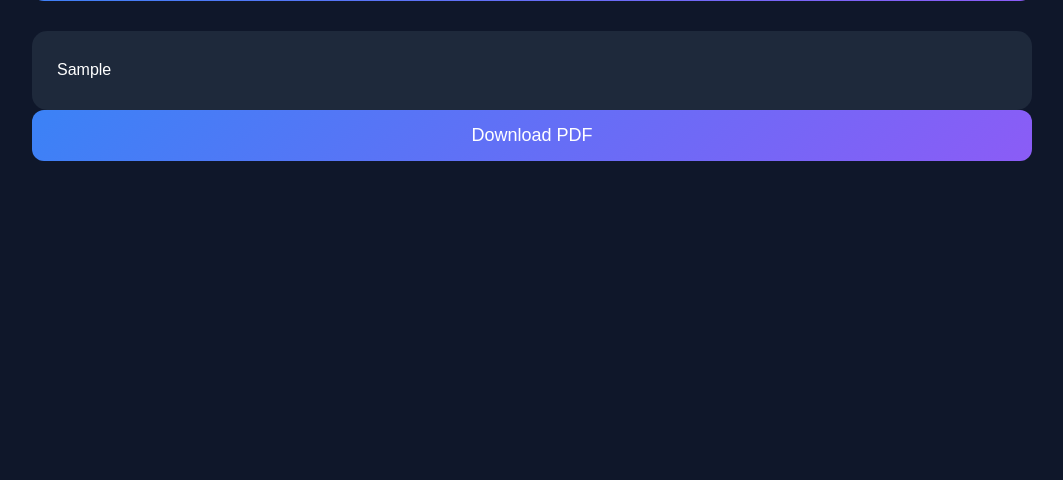
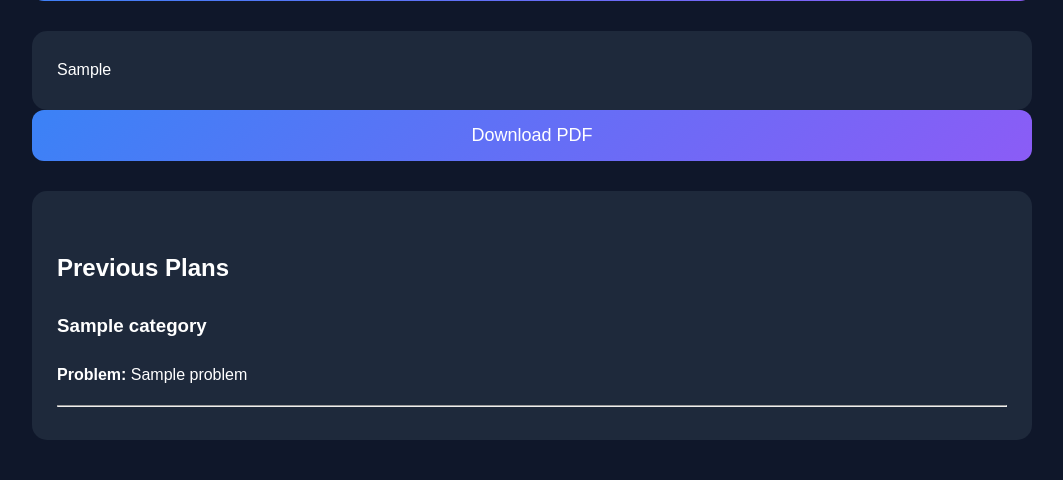
Before and after one commit to Sangima-Chowdhury/ai-life-os, a Flask app: template templates/index.html in a window 1280 px wide. Shown: the part 477-957 px from the top of the page, without its empty margins (108-1171 px from the left). Before the commit the page ends 638 px from the top, so only its background shows below. Run offline with Flask 3, Linux system fonts and the light colour scheme; the template is opened without the code that fills it: most values are stand-ins (such as "Sample title", 1, 10 or a date in 2020).

Commit message:
Add plan history feature

```diff
--- a/app.py
+++ b/app.py
@@ -1,3 +1,4 @@
+import json
 import os
 from flask import Flask, render_template, request, send_file
 from dotenv import load_dotenv
@@ -12,6 +13,29 @@ load_dotenv()
 app = Flask(__name__)
 
 client = Anthropic(api_key=os.getenv("ANTHROPIC_API_KEY"))
+
+
+def load_plans():
+    try:
+        with open("plans.json", "r") as file:
+            return json.load(file)
+    except FileNotFoundError:
+        return []
+
+
+def save_plan(category, problem, plan):
+    plans = load_plans()
+
+    new_plan = {
+        "category": category,
+        "problem": problem,
+        "plan": plan
+    }
+
+    plans.append(new_plan)
+
+    with open("plans.json", "w") as file:
+        json.dump(plans, file, indent=4)
 
 
 @app.route("/", methods=["GET", "POST"])
@@ -53,8 +77,15 @@ def home():
         )
 
         ai_response = markdown.markdown(message.content[0].text)
+        save_plan(category, user_problem, ai_response)
 
-    return render_template("index.html", ai_response=ai_response)
+    saved_plans = load_plans()
+
+    return render_template(
+        "index.html",
+        ai_response=ai_response,
+        saved_plans=saved_plans
+    )
 
 
 @app.route("/download-pdf", methods=["POST"])
--- a/templates/index.html
+++ b/templates/index.html
@@ -143,5 +143,17 @@ select {
 </form>
 {% endif %}
 
+{% if saved_plans %}
+<div class="response">
+    <h2>Previous Plans</h2>
+
+    {% for plan in saved_plans[-5:] %}
+        <h3>{{ plan.category }}</h3>
+        <p><strong>Problem:</strong> {{ plan.problem }}</p>
+        <hr>
+    {% endfor %}
+</div>
+{% endif %}
+
 </body>
 </html>
```
Also changed, not shown: plans.json (added, +12 -0 lines).
